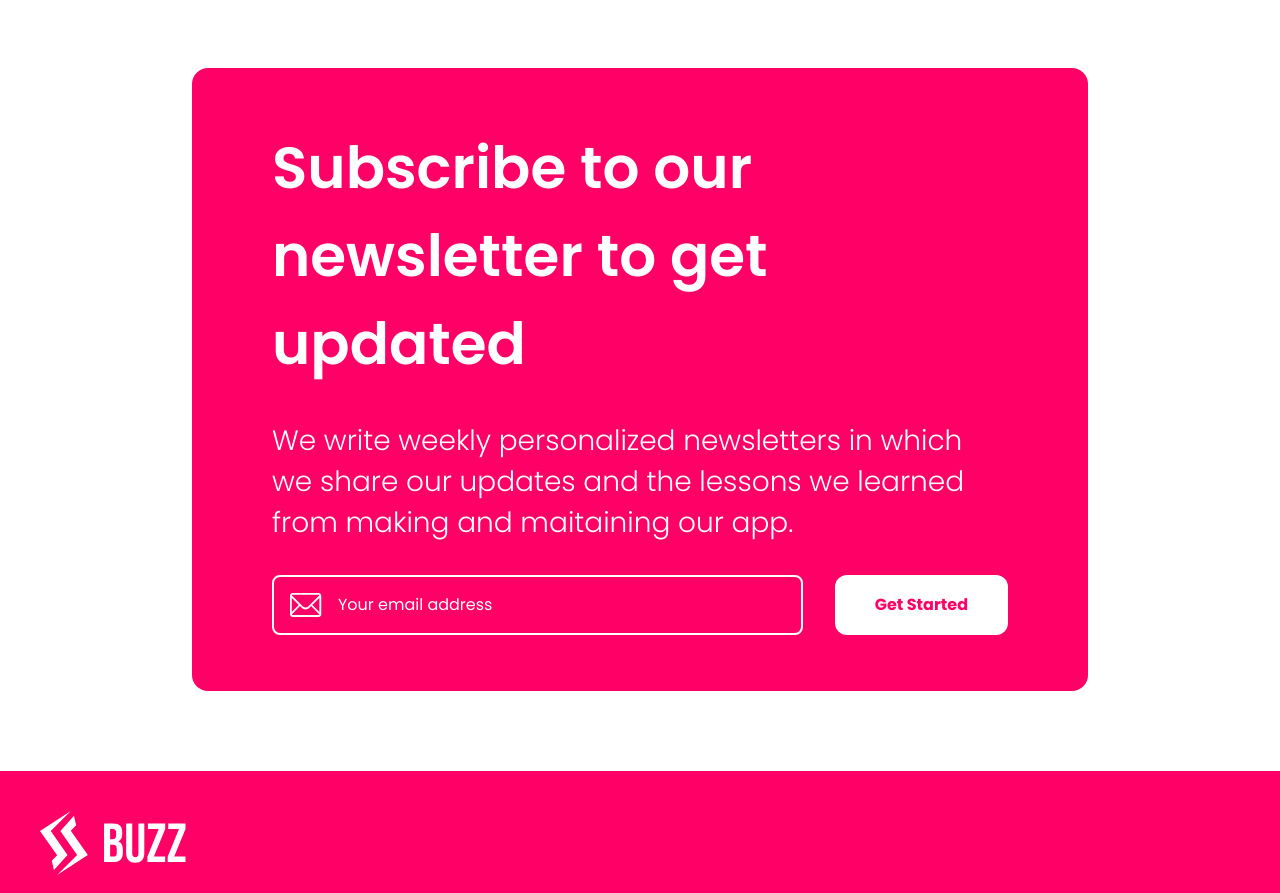
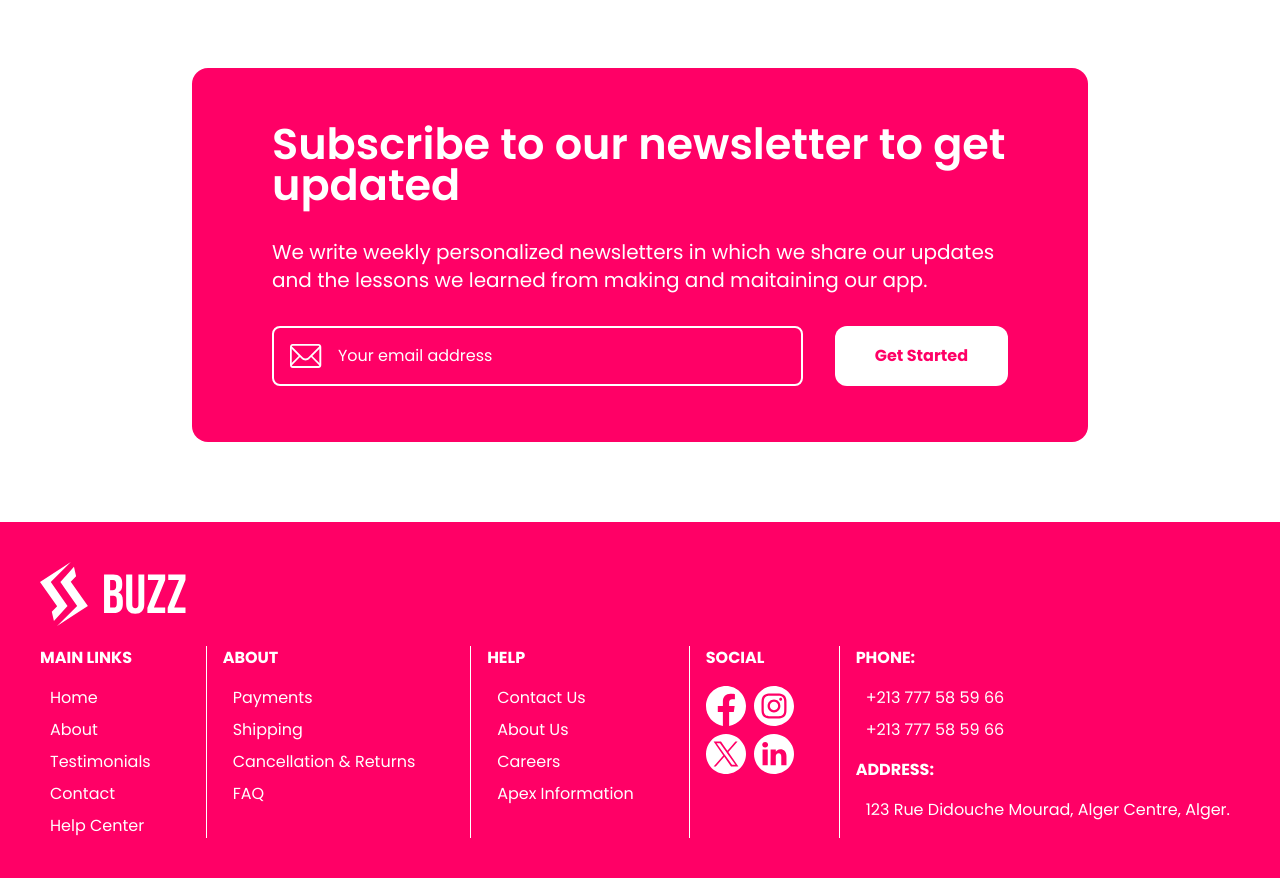
Before and after one commit to RiadMarmouze/BUZZ, a Next.js app: page / in a window 1280 px wide. Shown: the part 5860-6753 px from the top of the page. Built offline with nearby package versions, Linux system fonts and the light colour scheme; no server answers.

Commit message:
fixing news letter text

```diff
--- a/src/app/globals.css
+++ b/src/app/globals.css
@@ -193,6 +193,13 @@ html {
     @apply text-xs font-light leading-tight lg:text-[28px] lg:leading-[41px];
 }
 
+.text-title{
+    @apply text-[20px] font-semibold leading-none lg:text-[43px] lg:leading-[41px];
+}
+
+.text-paragraph{
+    @apply text-xs lg:text-xl;
+}
 
 .card-shadow-drop-down-effect {
     @apply border border-gray-100 shadow-lg hover:border-gray-200 hover:shadow-inner-custom;
--- a/src/app/page.tsx
+++ b/src/app/page.tsx
@@ -303,10 +303,10 @@ export default function Home() {
 
       <section className="body-responsive-container">
         <div className="flex flex-col gap-8 rounded-2xl bg-primary-pink-500 px-5 py-14 text-white lg:px-20">
-          <h2 className="text-section-subtitle">
+          <h2 className="text-title">
             Subscribe to our newsletter to get updated
           </h2>
-          <p className="text-description">
+          <p className="text-paragraph">
             We write weekly personalized newsletters in which we share our
             updates and the lessons we learned from making and maitaining our
             app.
```
